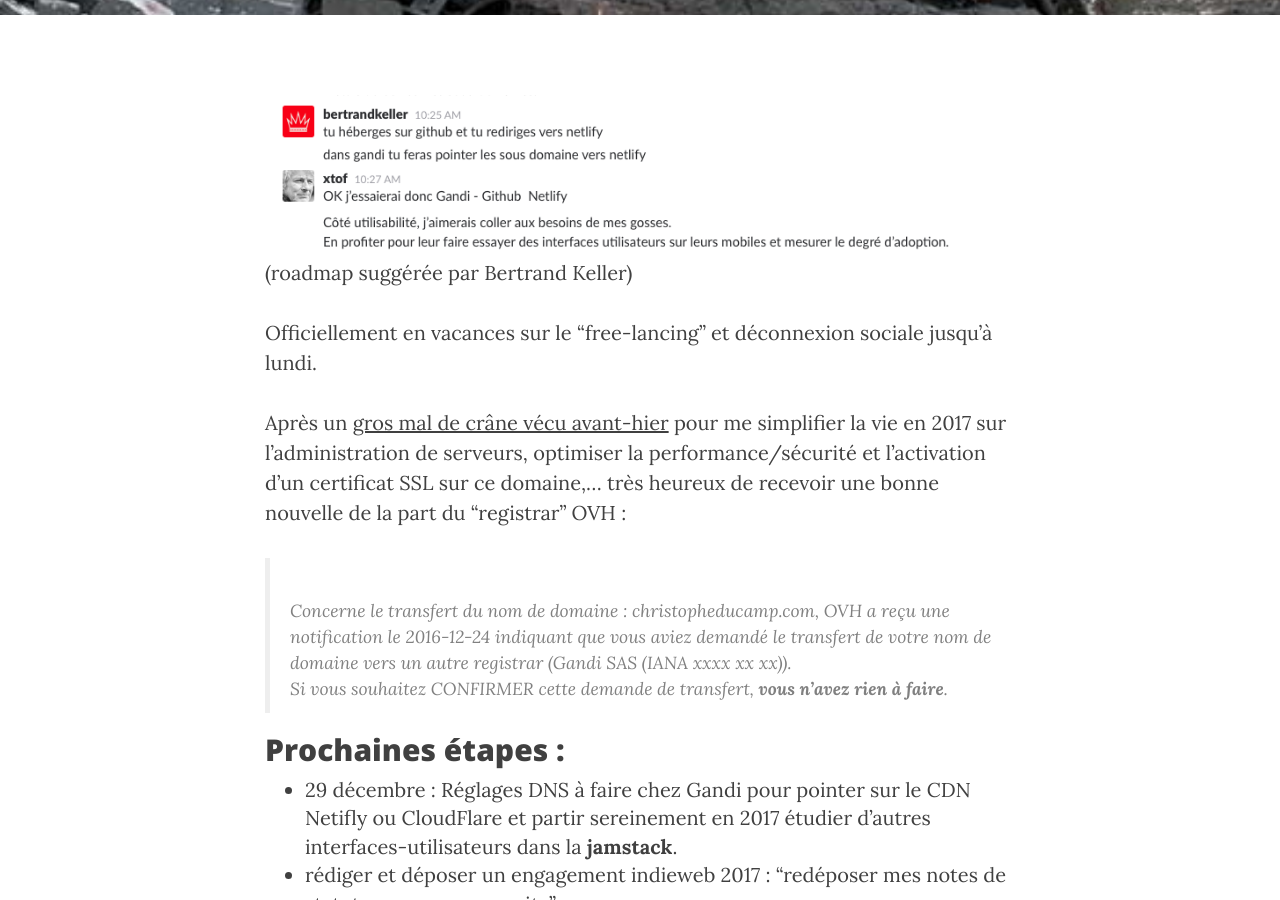
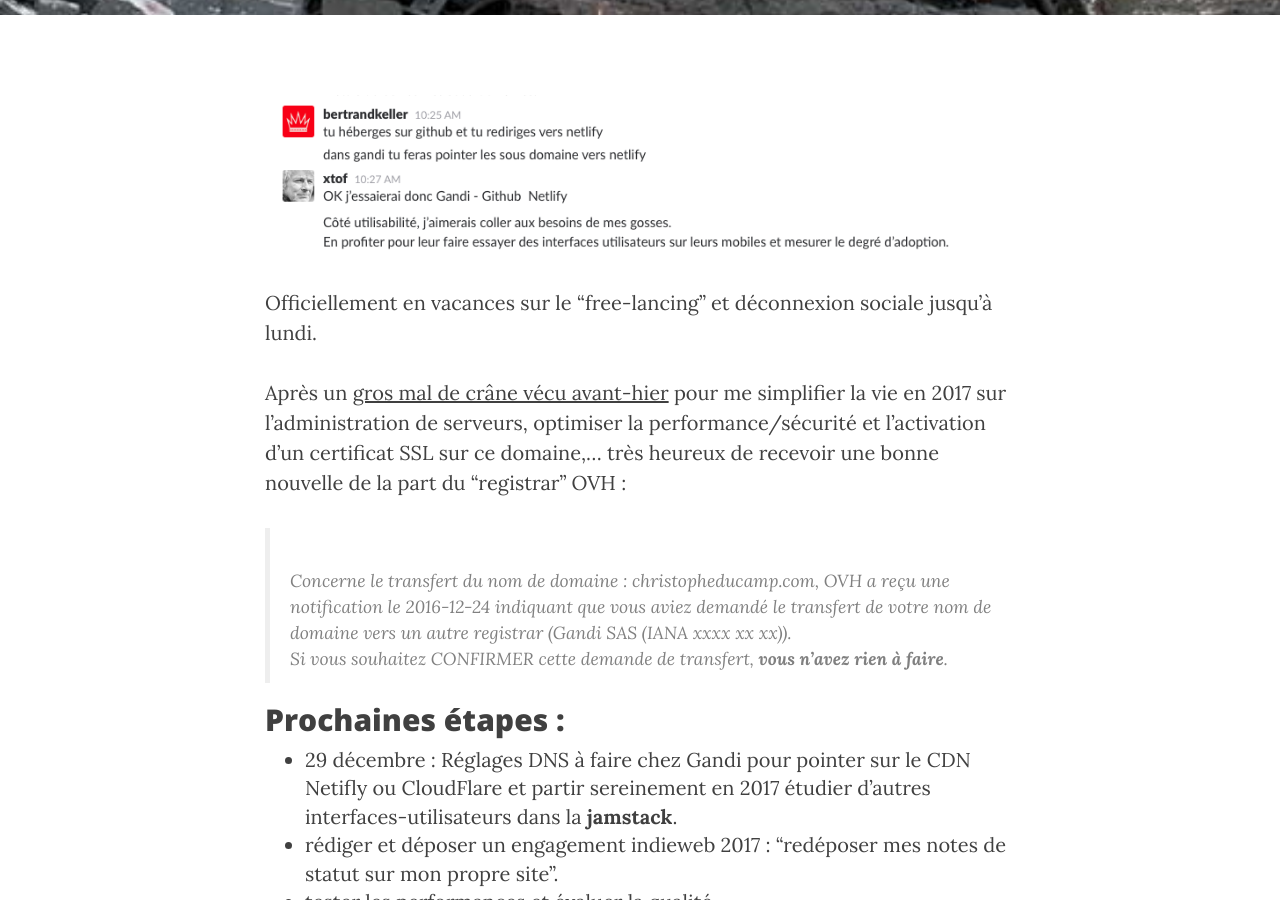
Before and after one commit to ChristopheDucamp/xtof-clean-blog, a Jekyll site: the page built from _posts/2016-12-24-migration-jamstack.markdown, in a window 1280 px wide and 900 px high, scrolled down 458 px. Built offline with Jekyll 4.4.1, drawn with Linux system fonts in a browser that asks for light colours; nearby versions of some CDN libraries; comment, search, counter and statistics services are not loaded.

Commit message:
Updated Migration Jamstack

```diff
--- a/_posts/2016-12-24-migration-jamstack.markdown
+++ b/_posts/2016-12-24-migration-jamstack.markdown
@@ -13,7 +13,7 @@ tags:
 layout: post
 ---
 
-![Roadmap - jamstatic-fr 2016-12-20.png](/uploads/Roadmap%20-%20jamstatic-fr%202016-12-20.png)(roadmap suggérée par Bertrand Keller)
+![Roadmap - bertrand keller jamstatic-fr 2016-12-20](/uploads/Roadmap%20-%20jamstatic-fr%202016-12-20.png)
 
 Officiellement en vacances sur le "free-lancing" et déconnexion sociale jusqu'à lundi.
 
```
